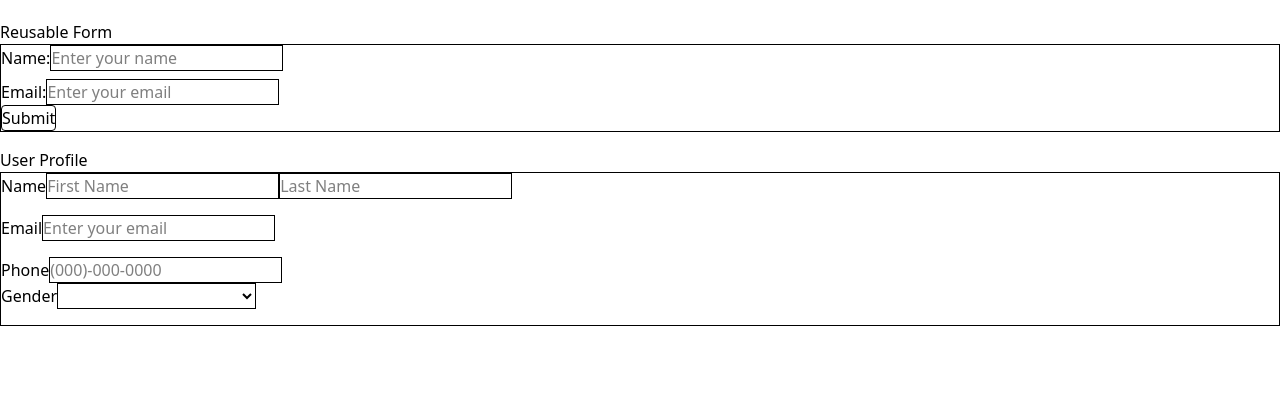
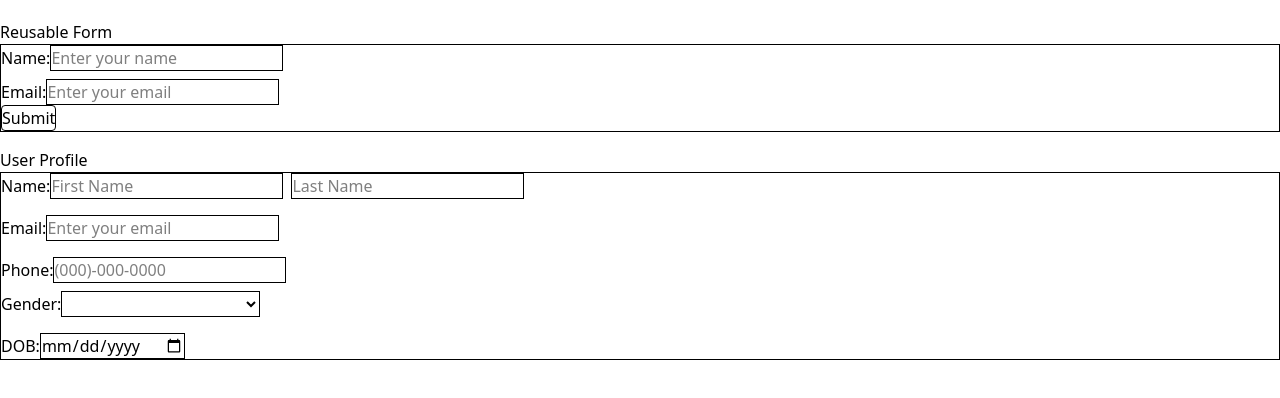
Before and after one commit to NS-25/react-components, a React (Vite) app: page / in a window 1280 px wide. Shown: the top 398 px of the page. Built offline with nearby package versions, Linux system fonts and the light colour scheme.

Commit message:
added dob in user form

```diff
--- a/src/components/UserProfileForm.jsx
+++ b/src/components/UserProfileForm.jsx
@@ -8,23 +8,23 @@ const UserProfileForm = () => {
         <form className="border">
           {/* firstname and lastname */}
           <div className="mb-4">
-            <label htmlFor="name">Name</label>
+            <label htmlFor="name">Name:</label>
             <input
               type="text"
               name="firstname"
               placeholder="First Name"
-              className="border"
+              className="border "
             />
             <input
               type="text"
               name="lastname"
               placeholder="Last Name"
-              className="border"
+              className="border ml-2"
             />
           </div>
           {/* email portion */}
           <div className="mb-4">
-            <label htmlFor="email">Email</label>
+            <label htmlFor="email">Email:</label>
             <input
               type="email"
               name="email"
@@ -34,7 +34,7 @@ const UserProfileForm = () => {
           </div>
           {/* phone number */}
           <div>
-            <label htmlFor="phone">Phone</label>
+            <label htmlFor="phone">Phone:</label>
             <input
               type="tel"
               name="phone"
@@ -43,12 +43,12 @@ const UserProfileForm = () => {
             />
           </div>
           {/* Gender portion */}
-          <div className="mb-4">
+          <div className="mb-4 mt-2">
             <label htmlFor="gender">
-              Gender
+              Gender:
               <label />
               <select name="gender" className="border">
-                <option value="" selected></option>
+                <option value=" "></option>
                 <option value="male">male</option>
                 <option value="female">female</option>
                 <option value="other">Other</option>
@@ -58,6 +58,11 @@ const UserProfileForm = () => {
               </select>
             </label>
           </div>
+          {/* Date of Birth */}
+          <div className="mt-2">
+            <label htmlFor="date">DOB:</label>
+            <input type="date" name="birthday" className="border" />
+          </div>
         </form>
       </div>
     </>
```
